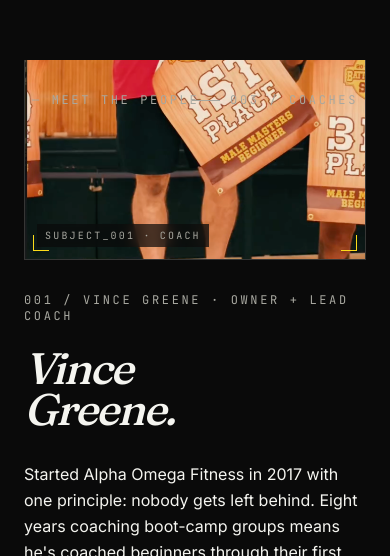
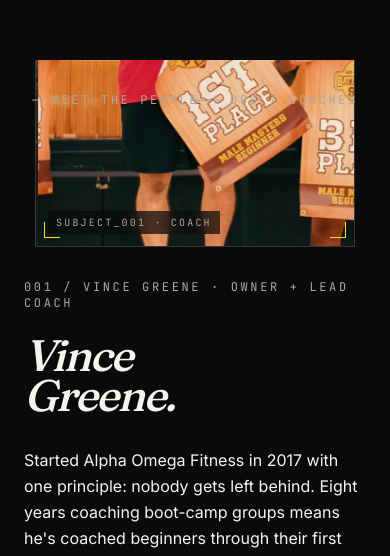
Before and after one commit to Zillallah/alpha-omega-fitness, a Next.js app: page / in a window 390 px wide. Shown: the part 1628-2184 px from the top of the page. Built offline with nearby package versions, Linux system fonts and the light colour scheme.

Commit message:
fix: mobile photo container sizing + wire in real address/phone/IG

```diff
--- a/src/components/sections/Coaches.tsx
+++ b/src/components/sections/Coaches.tsx
@@ -145,15 +145,16 @@ function CoachEclipse({ data, zIndex }: { data: CoachData; zIndex: number }) {
               }`}
             >
               <div
-                className="relative w-full overflow-hidden border border-fg/15 bg-canvas-elevated"
+                className="relative mx-auto w-full max-w-[320px] overflow-hidden border border-fg/15 bg-canvas-elevated md:max-w-none md:w-auto"
                 style={{ aspectRatio: "4 / 5" }}
               >
                 <Image
                   src={data.portraitSrc}
                   alt={`${data.firstName}${data.lastName ? ` ${data.lastName}` : ""}, ${data.role}`}
                   fill
-                  sizes="(max-width: 768px) 100vw, 40vw"
-                  style={{ objectFit: "cover", objectPosition: "50% 12%" }}
+                  sizes="(max-width: 768px) 320px, 50vw"
+                  className="object-cover"
+                  style={{ objectFit: "cover", objectPosition: "50% 5%" }}
                   priority
                 />
                 {/* Subject label */}
--- a/src/components/sections/FAQ.tsx
+++ b/src/components/sections/FAQ.tsx
@@ -47,7 +47,7 @@ const faqs: FAQItem[] = [
   {
     question: "Where are you located?",
     answer:
-      "Victorville, CA. 34.5362°N · 117.2906°W. Exact address and parking info on the contact page below.",
+      "12284 Industrial Blvd, Suite B-6, Victorville, CA 92395. Just off Hwy 18 in the High Desert. Parking is free and there's plenty of it.",
   },
 ];
 
--- a/src/components/sections/Footer.tsx
+++ b/src/components/sections/Footer.tsx
@@ -75,7 +75,7 @@ export default function Footer() {
               <div className="relative aspect-[16/10] w-full overflow-hidden border border-fg/15 bg-canvas-elevated">
                 <iframe
                   title="Alpha Omega Fitness location · Victorville, CA"
-                  src="https://www.google.com/maps/embed?pb=!1m18!1m12!1m3!1d12894.589826398056!2d-117.29062492945313!3d34.53621!2m3!1f0!2f0!3f0!3m2!1i1024!2i768!4f13.1!3m3!1m2!1s0x80c3654c1c43b7d3%3A0x0!2sVictorville%2C%20CA!5e0!3m2!1sen!2sus!4v1700000000000"
+                  src="https://www.google.com/maps/embed?pb=!1m18!1m12!1m3!1d3304.5!2d-117.355!3d34.5147!2m3!1f0!2f0!3f0!3m2!1i1024!2i768!4f13.1!3m3!1m2!1s0x0%3A0x0!2sAlpha%20Omega%20Fitness%2C%2012284%20Industrial%20Blvd%2C%20Victorville%2C%20CA%2092395!5e0!3m2!1sen!2sus!4v1700000000000"
                   width="100%"
                   height="100%"
                   style={{
@@ -114,9 +114,9 @@ export default function Footer() {
                   LOCATION
                 </div>
                 <p className="leading-relaxed text-fg">
-                  Victorville, CA
+                  12284 Industrial Blvd, Suite B-6
                   <br />
-                  San Bernardino County
+                  Victorville, CA 92395
                 </p>
               </div>
 
@@ -139,12 +139,26 @@ export default function Footer() {
                 </div>
                 <div className="space-y-1.5">
                   <a
+                    href="tel:+17605964469"
+                    className="block text-sm text-fg transition-colors hover:text-accent"
+                  >
+                    (760) 596-4469 →
+                  </a>
+                  <a
                     href="https://aofithd.com"
                     target="_blank"
                     rel="noopener noreferrer"
                     className="block text-sm text-fg transition-colors hover:text-accent"
                   >
                     aofithd.com →
+                  </a>
+                  <a
+                    href="https://www.instagram.com/aofithd/"
+                    target="_blank"
+                    rel="noopener noreferrer"
+                    className="block text-sm text-fg transition-colors hover:text-accent"
+                  >
+                    @aofithd · Instagram →
                   </a>
                   <a
                     href="#trial"
```
